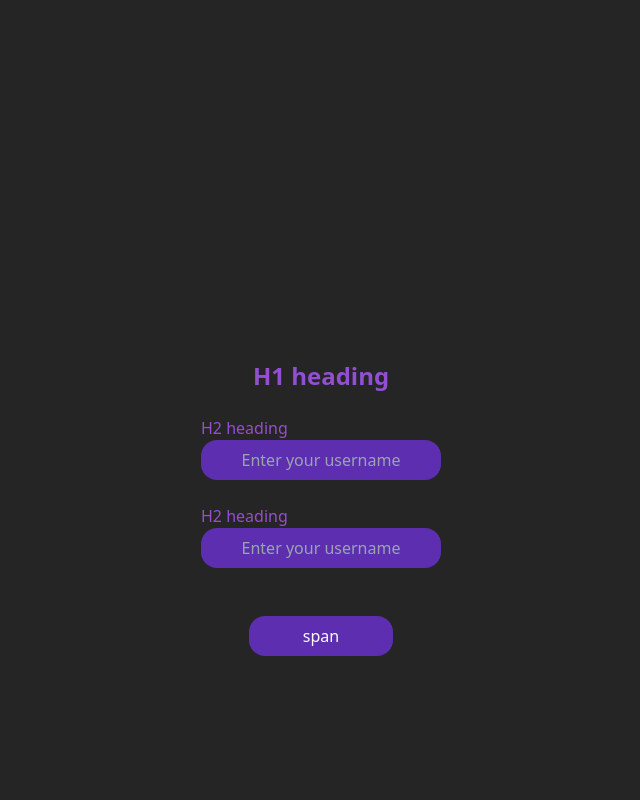
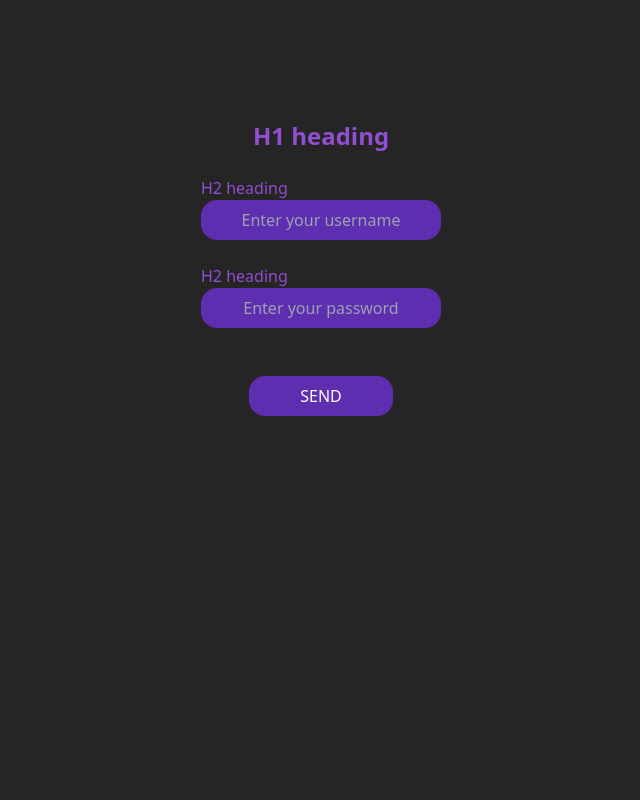
Before and after one commit to junior-slv/guia-de-estilizacao, a React (Vite) app: page / in a window 1280 px wide. Shown: the part 680-1480 px from the top of the page, without its empty margins (319-959 px from the left). Built offline with nearby package versions, Linux system fonts and the light colour scheme.

Commit message:
update components

```diff
--- a/src/components/Container.tsx
+++ b/src/components/Container.tsx
@@ -1,9 +1,17 @@
-import React from 'react'
+import React, { ReactNode } from 'react';
 
-const Container = () => {
+type ContainerProps = {
+  children: ReactNode;
+  className?: string;
+  id?: string;
+};
+
+const Container = ({ children, className, id }: ContainerProps) => {
   return (
-    <div>Container</div>
-  )
-}
+    <div id={`${id}`} className={`container-2xl h-screen flex justify-center ${className}`} >
+      {children}
+    </div>
+  );
+};
 
-export default Container
+export default Container;
--- /dev/null
+++ b/src/components/Input.tsx
@@ -0,0 +1,16 @@
+type InputProps = {
+  type?: string;
+  placeholder?: string;
+};
+
+const Input = ({ type, placeholder }: InputProps) => {
+  return (
+    <input
+      className="h-10 w-60 rounded-2xl cursor-pointer text-center text-dark-black bg-light-purple dark:text-ice-white dark:bg-dark-purple"
+      type={type}
+      placeholder={placeholder}
+    />
+  );
+};
+
+export default Input;
--- a/src/pages/Form.tsx
+++ b/src/pages/Form.tsx
@@ -1,36 +1,30 @@
 import React, { useState } from "react";
 import Button from "../components/Button";
+import Container from "../components/Container";
+import Input from "../components/Input";
 
 const Form = () => {
   return (
-      <div id="formulario" className="container-2xl h-screen flex items-center justify-center">
+      <Container id="formulario">
         <div className="text-light-purple flex flex-col items-center">
           <div>
             <h1 className="text-2xl font-bold">H1 heading</h1>
           </div>
           <div className="pt-6">
             <h2>H2 heading</h2>
-            <input
-              className="h-10 w-60 rounded-2xl cursor-pointer text-center text-dark-black bg-light-purple dark:text-ice-white dark:bg-dark-purple"
-              type="text"
-              placeholder="Enter your username"
-            />
+            <Input type="text" placeholder="Enter your username"/>
           </div>
           <div className="p-6">
             <h2>H2 heading</h2>
-            <input
-              className="h-10 w-60 rounded-2xl cursor-pointer text-center text-dark-black bg-light-purple dark:text-ice-white dark:bg-dark-purple"
-              type="text"
-              placeholder="Enter your username"
-            />
+            <Input type="password" placeholder="Enter your password"/>
           </div>
           <div className="p-6 flex flex-col ">
             <span onClick={() => console.log("teste")}>
-              <Button>span</Button>
+              <Button>SEND</Button>
             </span>
           </div>
         </div>
-      </div>
+      </Container>
   );
 };
 
--- a/src/pages/Index.tsx
+++ b/src/pages/Index.tsx
@@ -1,8 +1,9 @@
 import React from "react";
+import Container from "../components/Container";
 
 const Index = () => {
   return (
-    <div className="container-2xl h-screen flex justify-center">
+    <Container>
       <div className="text-light-purple w-screen justify-around items-center md:max-2xl:flex md:max-md:block">
         <div className="flex flex-col justify-center items-center ">
           <h1 className="text-2xl font-bold">
@@ -24,7 +25,7 @@ const Index = () => {
           </ul>
         </div>
       </div>
-    </div>
+    </Container>
   );
 };
 
```
